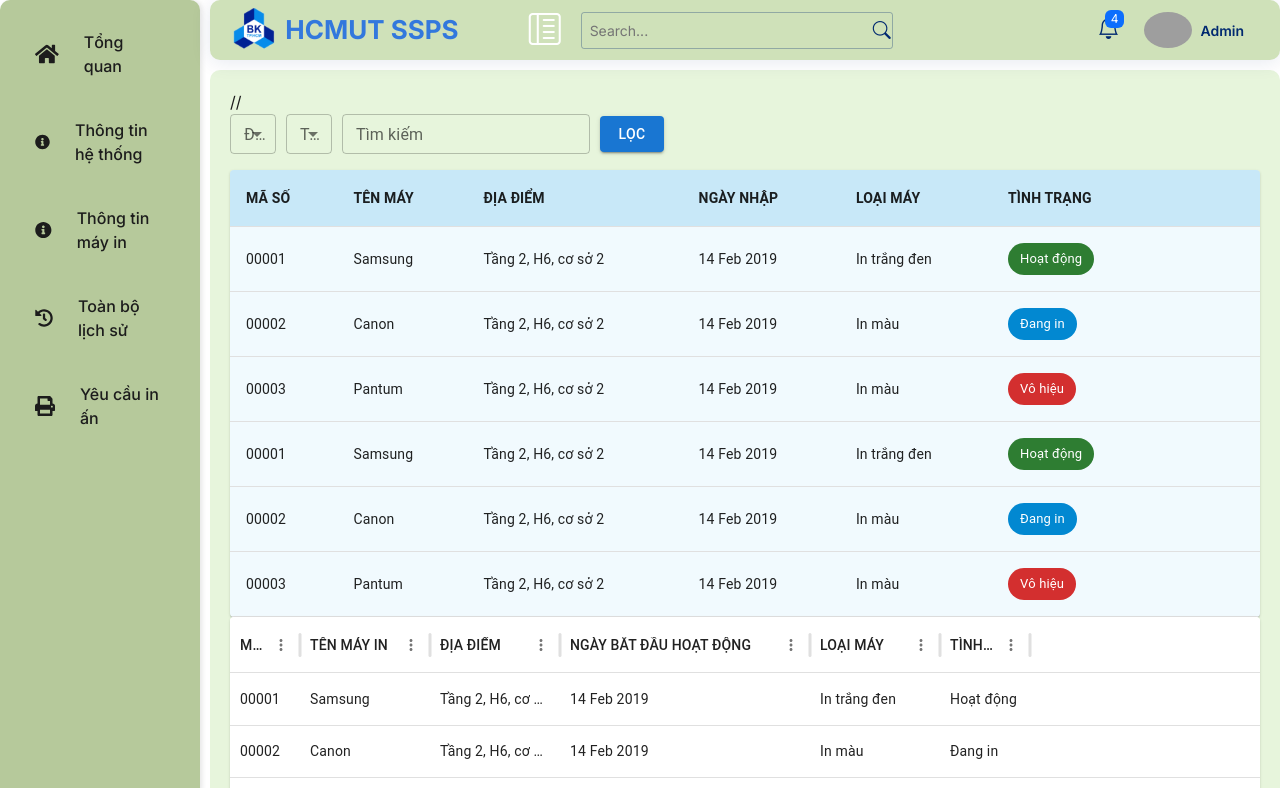
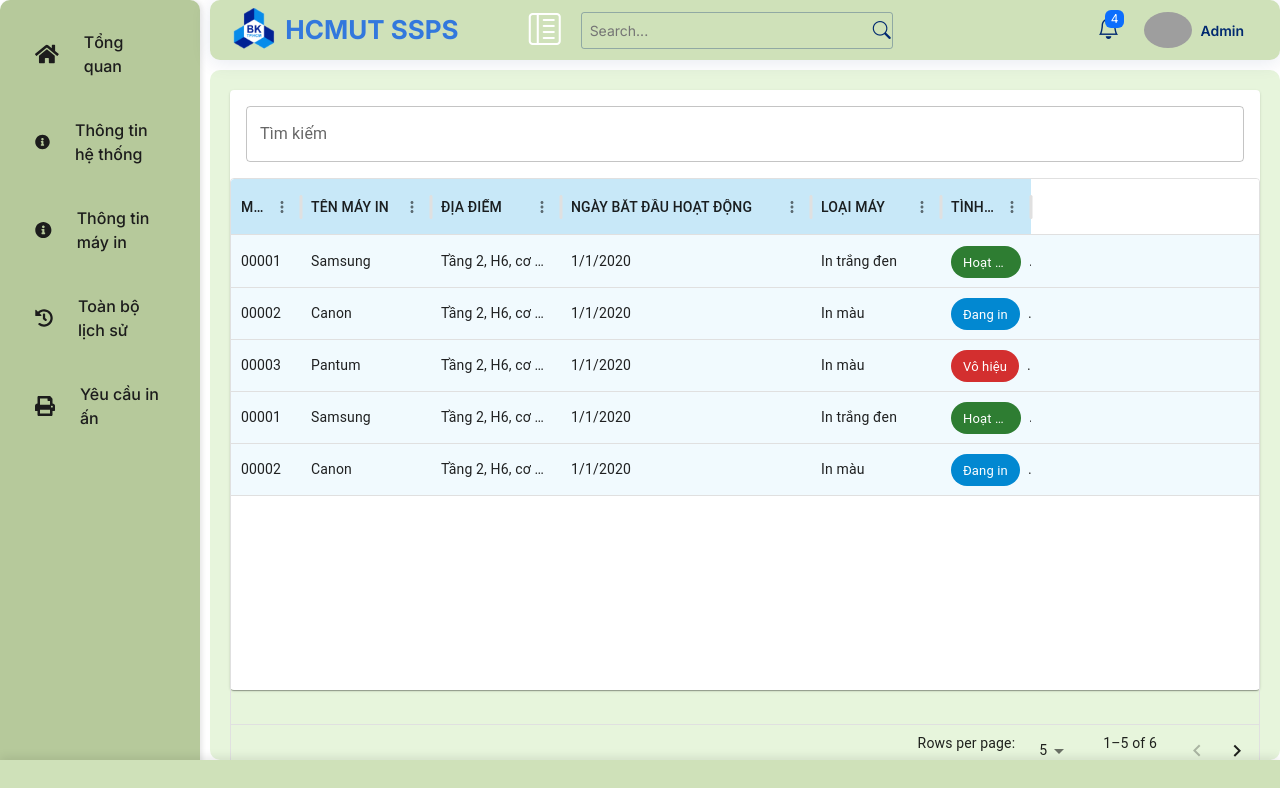
Before and after one commit to Allen314159/SPSS_SPSO, a React (Create React App) app: page /thongtin in a window 1280 px wide. Shown: the top 788 px of the page. Built offline with nearby package versions, Linux system fonts and the light colour scheme; grey boxes are pictures that could not be loaded.

Commit message:
add feature

```diff
--- a/src/Components/Information/InformationSystem.jsx
+++ b/src/Components/Information/InformationSystem.jsx
@@ -7,8 +7,6 @@ import TableIn from './TableIn';
 const InformationSystem = () => {
   return (
     <>
- //<Filter />
-<TableInforSy />
 <TableIn />
     </>
 
--- a/src/Components/Information/TableIn.jsx
+++ b/src/Components/Information/TableIn.jsx
@@ -1,55 +1,159 @@
-import * as React from 'react';
-import { DataGrid } from '@mui/x-data-grid';
-import {Paper, Chip} from '@mui/material';
+import * as React from "react";
+import { DataGrid } from "@mui/x-data-grid";
+import { Paper, Chip, TextField, Box } from "@mui/material";
 
 const getStatusChip = (status) => {
   switch (status) {
-        case 'Hoạt động':
+    case "Hoạt động":
       return <Chip label={status} color="success" />;
-        case 'Vô hiệu':
+    case "Vô hiệu":
       return <Chip label={status} color="error" />;
-        case 'Đang in':
+    case "Đang in":
       return <Chip label={status} color="info" />;
     default:
       return null;
   }
 };
 
-
 const columns = [
-  { field: 'id', headerName: 'MÃ SỐ', width: 70 },
-  { field: 'name', headerName: 'TÊN MÁY IN', width: 130 },
-  { field: 'location', headerName: 'ĐỊA ĐIỂM', width: 130 },
   {
-    field: 'date',
-    headerName: 'NGÀY BẮT ĐẦU HOẠT ĐỘNG',
+    field: "id",
+    headerName: "MÃ SỐ",
+    width: 70,
+    headerClassName: "header-column",
+    filterable: true,
+  },
+  {
+    field: "name",
+    headerName: "TÊN MÁY IN",
+    width: 130,
+    headerClassName: "header-column",
+    filterable: true,
+  },
+  {
+    field: "location",
+    headerName: "ĐỊA ĐIỂM",
+    width: 130,
+    headerClassName: "header-column",
+    filterable: true,
+  },
+  {
+    field: "date",
+    headerName: "NGÀY BẮT ĐẦU HOẠT ĐỘNG",
+    type: "date",
     width: 250,
+    headerClassName: "header-column",
+    filterable: true,
   },
-  { field: 'type', headerName: 'LOẠI MÁY', width: 130 },
-  { field: 'status', headerName: 'TÌNH TRẠNG', width: 90 },
+  {
+    field: "type",
+    headerName: "LOẠI MÁY",
+    width: 130,
+    headerClassName: "header-column",
+    filterable: true,
+  },
+  {
+    field: "status",
+    headerName: "TÌNH TRẠNG",
+    width: 90,
+    headerClassName: "header-column",
+    renderCell: (params) => getStatusChip(params.value),
+    filterable: true,
+  },
 ];
 
 const data = [
-    { id: '00001', name: 'Samsung', location: 'Tầng 2, H6, cơ sở 2', date: '14 Feb 2019', type: 'In trắng đen', status: 'Hoạt động' },
-    { id: '00002', name: 'Canon', location: 'Tầng 2, H6, cơ sở 2', date: '14 Feb 2019', type: 'In màu', status: 'Đang in' },
-    { id: '00003', name: 'Pantum', location: 'Tầng 2, H6, cơ sở 2', date: '14 Feb 2019', type: 'In màu', status: 'Vô hiệu' },
-    { id: '00001', name: 'Samsung', location: 'Tầng 2, H6, cơ sở 2', date: '14 Feb 2019', type: 'In trắng đen', status: 'Hoạt động' },
-    { id: '00002', name: 'Canon', location: 'Tầng 2, H6, cơ sở 2', date: '14 Feb 2019', type: 'In màu', status: 'Đang in' },
-    { id: '00003', name: 'Pantum', location: 'Tầng 2, H6, cơ sở 2', date: '14 Feb 2019', type: 'In màu', status: 'Vô hiệu' }
+  {
+    id: "00001",
+    name: "Samsung",
+    location: "Tầng 2, H6, cơ sở 2",
+    date: new Date(2020, 0, 1),
+    type: "In trắng đen",
+    status: "Hoạt động",
+  },
+  {
+    id: "00002",
+    name: "Canon",
+    location: "Tầng 2, H6, cơ sở 2",
+    date: new Date(2020, 0, 1),
+    type: "In màu",
+    status: "Đang in",
+  },
+  {
+    id: "00003",
+    name: "Pantum",
+    location: "Tầng 2, H6, cơ sở 2",
+    date: new Date(2020, 0, 1),
+    type: "In màu",
+    status: "Vô hiệu",
+  },
+  {
+    id: "00001",
+    name: "Samsung",
+    location: "Tầng 2, H6, cơ sở 2",
+    date: new Date(2020, 0, 1),
+    type: "In trắng đen",
+    status: "Hoạt động",
+  },
+  {
+    id: "00002",
+    name: "Canon",
+    location: "Tầng 2, H6, cơ sở 2",
+    date: new Date(2020, 0, 1),
+    type: "In màu",
+    status: "Đang in",
+  },
+  {
+    id: "00003",
+    name: "Pantum",
+    location: "Tầng 2, H6, cơ sở 2",
+    date: new Date(2020, 0, 1),
+    type: "In màu",
+    status: "Vô hiệu",
+  },
 ];
 
 const paginationModel = { page: 0, pageSize: 5 };
 
+export default function DataTable() {
+  const [filterText, setFilterText] = React.useState("");
 
-export default function DataTable() {
+  const filteredData = data.filter((row) =>
+    Object.values(row).some((value) =>
+      String(value).toLowerCase().includes(filterText.toLowerCase())
+    )
+  );
+
   return (
-    <Paper sx={{ height: 400, width: '100%' }}>
+    <Paper sx={{
+        height: 600,
+        width: '100%',
+        '& .header-column': {
+          backgroundColor: "#83CBEF70",
+          fontWeight: '800',
+        },
+        '& .MuiDataGrid-row': {
+          backgroundColor: "#C0E8F938",
+          '&:hover': {
+            backgroundColor: "#e0e0e0",
+          },
+        },
+      }}
+    >
+      <Box sx={{ padding: 2 }}>
+        <TextField
+          label="Tìm kiếm"
+          variant="outlined"
+          fullWidth
+          value={filterText}
+          onChange={(e) => setFilterText(e.target.value)}
+        />
+      </Box>
       <DataGrid
-        rows={data}
+        rows={filteredData}
         columns={columns}
         initialState={{ pagination: { paginationModel } }}
         pageSizeOptions={[5, 10]}
-        sx={{ border: 0 }}
       />
     </Paper>
   );
```
Lines whose indentation alone changed are shown as unchanged.
